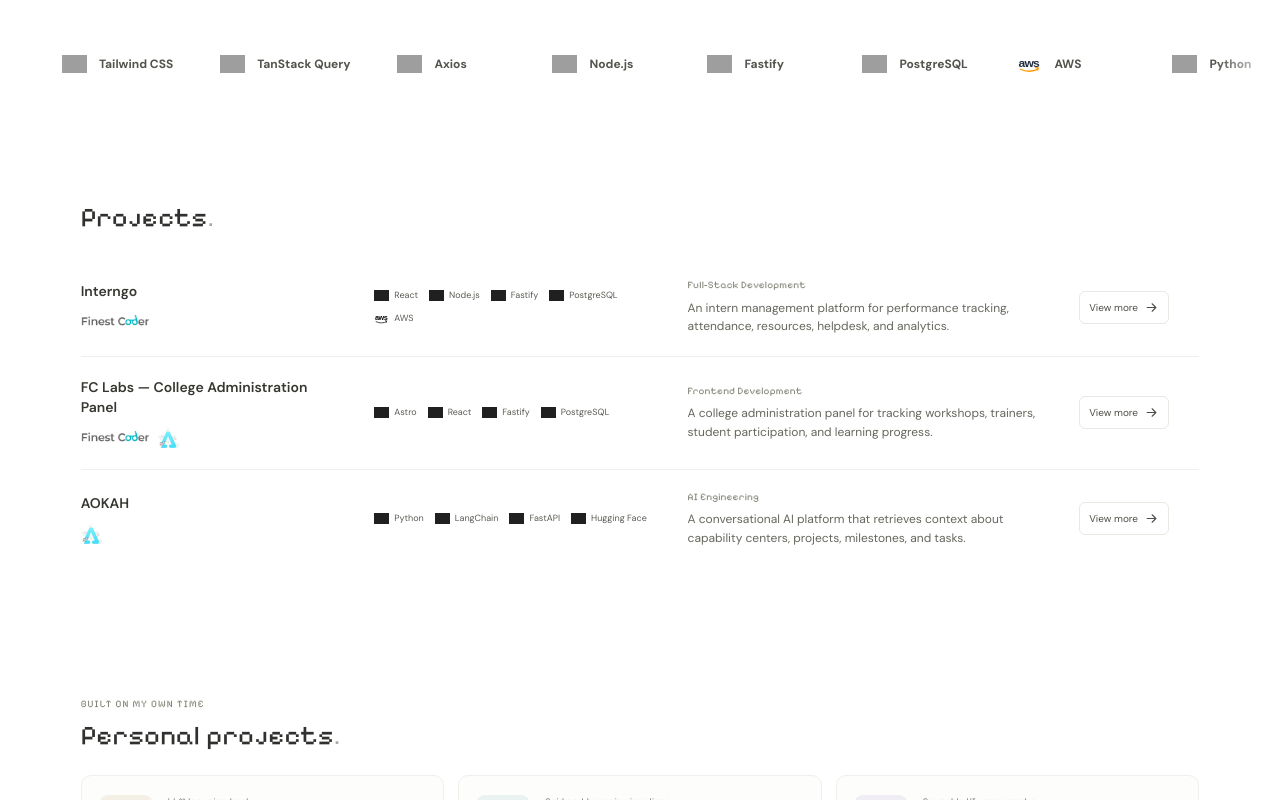
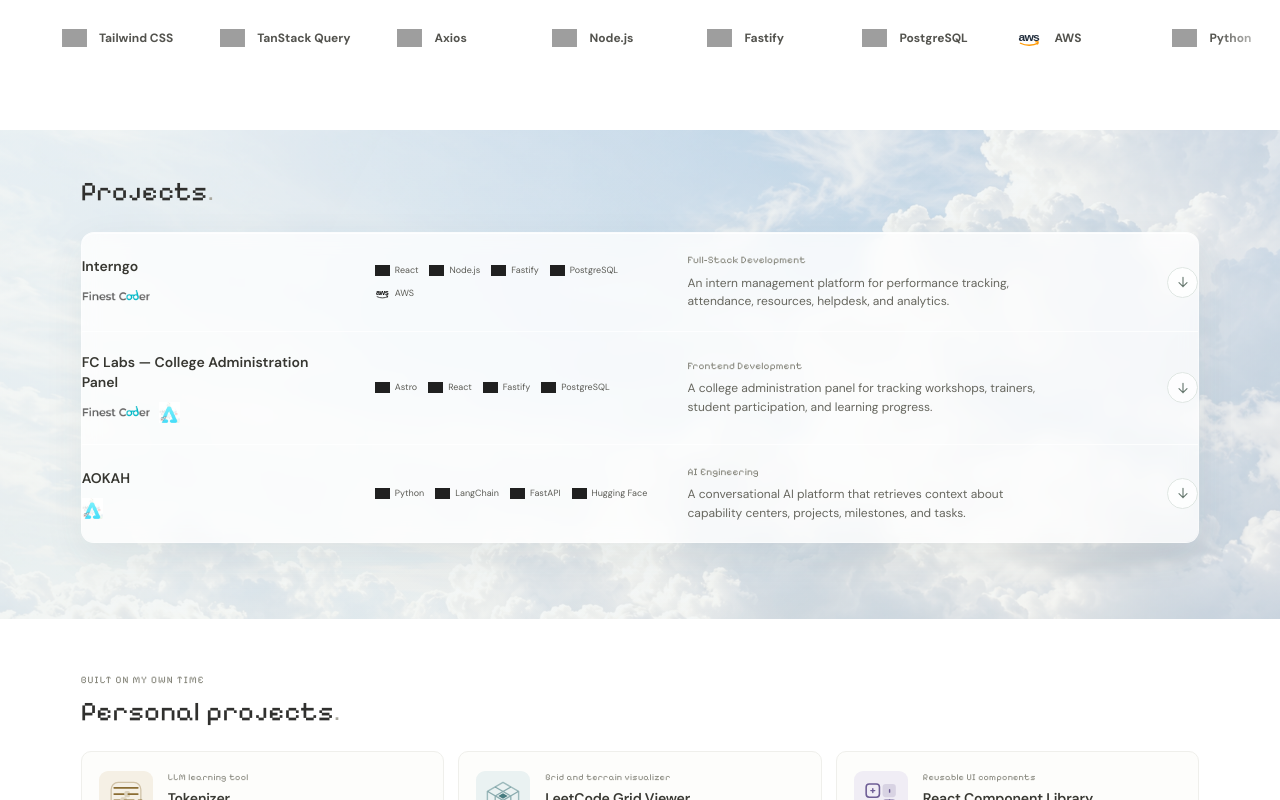
Before and after one commit to S-KishoreBabu/portfolio, a React (Vite) app: page / in a window 1280 px wide. Shown: the part 1120-1920 px from the top of the page. Built offline with nearby package versions, Linux system fonts and the light colour scheme; grey boxes are pictures that could not be loaded.

Commit message:
Add project accordion and sky backdrop

```diff
--- a/src/main.jsx
+++ b/src/main.jsx
@@ -1,4 +1,4 @@
-import React, { useEffect, useRef, useState } from 'react';
+import React, { useEffect, useState } from 'react';
 import { createRoot } from 'react-dom/client';
 import './styles.css';
 import LivingSky, { SkyControls, useLivingSky } from './sky/LivingSky.jsx';
@@ -285,14 +285,15 @@ const projects = [
 ];
 
 function ProjectSection() {
-  const [selectedProject, setSelectedProject] = useState(null);
-  const dialogRef = useRef(null);
+  const [openProject, setOpenProject] = useState(null);
 
-  useEffect(() => {
-    const dialog = dialogRef.current;
-    if (selectedProject && dialog && !dialog.open) dialog.showModal();
-    if (!selectedProject && dialog?.open) dialog.close();
-  }, [selectedProject]);
+  const toggleProject = name => setOpenProject(current => current === name ? null : name);
+  const handleProjectKeyDown = (event, name) => {
+    if (event.key === 'Enter' || event.key === ' ') {
+      event.preventDefault();
+      toggleProject(name);
+    }
+  };
 
   return (
     <section className="projects-section" aria-labelledby="projects-heading">
@@ -301,8 +302,19 @@ function ProjectSection() {
         <div className="projects-table-wrap">
           <table className="projects-table" aria-label="Projects, main technology stacks, descriptions, and details">
             <tbody>
-              {projects.map(project => (
-                <tr key={project.name}>
+              {projects.map(project => {
+                const isOpen = openProject === project.name;
+                const panelId = `project-details-${project.name.toLowerCase().replace(/[^a-z0-9]+/g, '-')}`;
+                return (
+                  <React.Fragment key={project.name}>
+                    <tr
+                      className={`project-summary-row${isOpen ? ' is-open' : ''}`}
+                      tabIndex={0}
+                      aria-expanded={isOpen}
+                      aria-controls={panelId}
+                      onClick={() => toggleProject(project.name)}
+                      onKeyDown={event => handleProjectKeyDown(event, project.name)}
+                    >
                       <td className="project-name-cell">
                         <span className="project-name">{project.name}</span>
                         <span className="project-companies" aria-label={`Worked on at ${project.companies.map(company => company.name).join(' and ')}`}>
@@ -341,44 +353,45 @@ function ProjectSection() {
                         <span className="project-description">{project.description}</span>
                       </td>
                       <td className="project-action-cell">
-                    <button type="button" className="project-view-button" onClick={() => setSelectedProject(project)}>
-                      <span>View more</span><Arrow className="project-arrow" />
-                    </button>
+                        <span className="project-toggle-indicator" aria-hidden="true"><Arrow className="project-arrow" /></span>
                       </td>
                     </tr>
+                    {isOpen && (
+                      <tr className="project-accordion-panel-row">
+                        <td colSpan={4}>
+                          <div className="project-accordion-panel" id={panelId} role="region" aria-label={`${project.name} details`}>
+                            <div className="project-accordion-overview">
+                              <span className="project-category">ABOUT THIS PROJECT</span>
+                              <p>{project.description}</p>
+                              <div className="project-accordion-companies">
+                                {project.companies.map(company => (
+                                  <img key={company.name} className={`project-company-logo project-company-logo-${company.className}`} src={company.logo} alt={company.name} title={company.name} />
                                 ))}
+                              </div>
+                            </div>
+                            <div className="project-accordion-work">
+                              <span className="project-category">WHAT I WORKED ON</span>
+                              <ul className="project-accordion-details">
+                                {project.details.map(detail => <li key={detail}>{detail}</li>)}
+                              </ul>
+                            </div>
+                            <div className="project-accordion-technologies">
+                              <span className="project-category">TECHNOLOGIES</span>
+                              <div className="project-accordion-tags">
+                                {project.technologies.map(name => <span key={name}>{name}</span>)}
+                              </div>
+                            </div>
+                          </div>
+                        </td>
+                      </tr>
+                    )}
+                  </React.Fragment>
+                );
+              })}
             </tbody>
           </table>
         </div>
       </div>
-
-      <dialog
-        className="project-dialog"
-        ref={dialogRef}
-        aria-labelledby="project-dialog-title"
-        onClose={() => setSelectedProject(null)}
-        onClick={event => { if (event.target === dialogRef.current) dialogRef.current.close(); }}
-      >
-        {selectedProject && (
-          <div className="project-dialog-content">
-            <button className="project-dialog-close" type="button" aria-label="Close project details" onClick={() => setSelectedProject(null)}>×</button>
-            <span className="project-dialog-category pixel">{selectedProject.category}</span>
-            <h3 id="project-dialog-title">{selectedProject.name}</h3>
-            <div className="project-dialog-companies">
-              {selectedProject.companies.map(company => (
-                <img key={company.name} className={`project-company-logo project-company-logo-${company.className}`} src={company.logo} alt={company.name} />
-              ))}
-            </div>
-            <p className="project-dialog-description">{selectedProject.description}</p>
-            <ul className="project-detail-list">
-              {selectedProject.details.map(detail => <li key={detail}>{detail}</li>)}
-            </ul>
-            <div className="project-tech-list" aria-label="Technologies used">
-              {selectedProject.technologies.map(technology => <span key={technology}>{technology}</span>)}
-            </div>
-          </div>
-        )}
-      </dialog>
     </section>
   );
 }
--- a/src/styles.css
+++ b/src/styles.css
@@ -424,7 +424,7 @@ a.hello-button { text-decoration: none; }
 /* Projects table */
 .projects-section {
   padding: 46px 6.3% 76px;
-  background: #fff;
+  background: linear-gradient(118deg, #edf2f1a8, #eef2f3a6), url('/assets/sky-day.png') center 48% / cover no-repeat;
 }
 .projects-inner { max-width: 1322px; margin: 0 auto; }
 .projects-inner > h2 {
@@ -434,7 +434,7 @@ a.hello-button { text-decoration: none; }
   letter-spacing: .5px;
 }
 .projects-inner > h2 span { color: #aaa99f; }
-.projects-table-wrap { width: 100%; overflow-x: auto; }
+.projects-table-wrap { width: 100%; overflow-x: auto; border: 1px solid #ffffffd4; border-radius: 13px; background: #ffffff38; box-shadow: 0 14px 42px #33414a12, 0 1px 0 #ffffffbf inset; backdrop-filter: blur(9px); }
 .projects-table {
   width: 100%;
   border-collapse: collapse;
@@ -447,11 +447,14 @@ a.hello-button { text-decoration: none; }
 .projects-table td:last-child { width: 12%; padding-right: 0; }
 .projects-table td {
   padding: 20px 14px;
-  border-bottom: 1px solid #eeeeea;
+  border-bottom: 1px solid #ffffffc7;
   vertical-align: middle;
 }
 .projects-table tbody tr { transition: background-color .2s ease; }
-.projects-table tbody tr:hover { background: #fafaf8; }
+.projects-table tbody tr.project-summary-row { background: #ffffffb8; cursor: pointer; }
+.projects-table tbody tr.project-summary-row:hover,
+.projects-table tbody tr.project-summary-row.is-open { background: #fffffff0; }
+.projects-table tbody tr.project-summary-row:focus-visible { outline: 2px solid #71897c; outline-offset: -3px; }
 .projects-table tbody tr:last-child td { border-bottom: 0; }
 .project-name-cell { min-width: 0; }
 .project-name {
@@ -480,68 +483,20 @@ a.hello-button { text-decoration: none; }
   letter-spacing: .25px;
 }
 .project-description { display: block; color: #66665e; font-size: 12px; }
-.project-view-button {
-  display: inline-flex;
-  align-items: center;
-  justify-content: space-between;
-  gap: 6px;
-  min-width: 88px;
-  padding: 8px 9px;
-  border: 1px solid #e9e9e3;
-  border-radius: 6px;
-  background: #fff;
-  color: #4f4f49;
-  font-size: 10px;
-  cursor: pointer;
-  transition: border-color .2s, background .2s;
-}
-.project-view-button:hover { border-color: #d5d5ce; background: #f9f9f6; }
-.project-arrow { width: 15px; height: 15px; }
-
-dialog.project-dialog {
-  position: fixed;
-  width: min(600px, calc(100vw - 32px));
-  max-width: none;
-  max-height: min(82vh, 760px);
-  margin: auto;
-  padding: 0;
-  overflow: auto;
-  border: 1px solid #eeeee9;
-  border-radius: 12px;
-  background: #fff;
-  color: #30302e;
-  box-shadow: 0 22px 80px #25251f26;
-}
-dialog.project-dialog::backdrop { background: #25251f52; backdrop-filter: blur(5px); }
-.project-dialog-content { position: relative; padding: 34px 38px 36px; }
-.project-dialog-close {
-  position: absolute;
-  top: 14px;
-  right: 16px;
-  width: 32px;
-  height: 32px;
-  border: 1px solid #e9e9e3;
-  border-radius: 50%;
-  background: #fff;
-  color: #5a5a53;
-  font-size: 22px;
-  line-height: 1;
-  cursor: pointer;
-}
-.project-dialog-category { color: #85857a; font-size: 10px; }
-.project-dialog-content h3 {
-  max-width: 475px;
-  margin: 8px 38px 10px 0;
-  color: #30302e;
-  font: 550 clamp(22px, 4vw, 30px)/1.2 'Inter', sans-serif;
-  letter-spacing: -.8px;
-}
-.project-dialog-companies { margin: 0 0 17px; }
-.project-dialog-description { margin: 0 0 18px; color: #62625f; font-size: 13px; line-height: 1.7; }
-.project-detail-list { display: grid; gap: 10px; margin: 0; padding-left: 19px; color: #55554f; font-size: 12px; line-height: 1.7; }
-.project-detail-list li::marker { color: #aaa99f; }
-.project-tech-list { display: flex; flex-wrap: wrap; gap: 7px; margin-top: 23px; }
-.project-tech-list span { padding: 6px 9px; border: 1px solid #edede7; border-radius: 5px; background: #fafaf8; color: #696960; font-size: 10px; }
+.project-toggle-indicator { display: grid; width: 31px; height: 31px; margin-left: auto; place-items: center; border: 1px solid #dfe6e2; border-radius: 50%; background: #ffffffbf; color: #65766d; transition: transform .25s, background-color .25s; }
+.project-toggle-indicator .project-arrow { width: 16px; height: 16px; transform: rotate(90deg); transition: transform .25s; }
+.project-summary-row.is-open .project-toggle-indicator { background: #eaf0ec; }
+.project-summary-row.is-open .project-toggle-indicator .project-arrow { transform: rotate(-90deg); }
+.project-accordion-panel-row td { width: 100% !important; padding: 0; border-bottom: 1px solid #ffffffc7; background: #ffffffe0; }
+.project-accordion-panel { display: grid; grid-template-columns: minmax(180px, .8fr) minmax(0, 1.6fr); gap: 18px 34px; padding: 23px 28px 26px; animation: project-panel-in .24s ease both; }
+.project-accordion-overview p { margin: 0; color: #595f5b; font-size: 12px; line-height: 1.7; }
+.project-accordion-companies { display: flex; align-items: center; gap: 12px; margin-top: 15px; }
+.project-accordion-details { display: grid; gap: 7px; margin: 0; padding-left: 17px; color: #595f5b; font-size: 11px; line-height: 1.6; }
+.project-accordion-details li::marker { color: #9b815c; }
+.project-accordion-technologies { grid-column: 1 / -1; padding-top: 14px; border-top: 1px solid #dce4dfb8; }
+.project-accordion-tags { display: flex; flex-wrap: wrap; gap: 7px; }
+.project-accordion-tags span { padding: 5px 9px; border: 1px solid #dfe6e2b8; border-radius: 999px; background: #ffffffb8; color: #56635b; font-size: 10px; }
+@keyframes project-panel-in { from { opacity: 0; transform: translateY(-5px); } to { opacity: 1; transform: translateY(0); } }
 
 @media (max-width: 760px) {
   .projects-section { padding: 34px 7% 54px; }
@@ -562,8 +517,10 @@ dialog.project-dialog::backdrop { background: #25251f52; backdrop-filter: blur(5
   .projects-table td.project-action-cell { grid-column: 2; grid-row: 1; }
   .projects-table td.project-stack-cell { grid-column: 1 / -1; grid-row: 2; }
   .projects-table td.project-description-cell { grid-column: 1 / -1; grid-row: 3; }
-  .project-view-button { min-width: 80px; }
-  .project-dialog-content { padding: 30px 23px 27px; }
+  .projects-table tbody tr.project-accordion-panel-row { display: block; padding: 0; }
+  .projects-table tbody tr.project-accordion-panel-row td { display: block; }
+  .project-accordion-panel { grid-template-columns: 1fr; gap: 18px; padding: 19px 17px 22px; }
+  .project-accordion-technologies { grid-column: auto; }
 }
 
 /* Independent tools and experiments */
@@ -741,3 +698,16 @@ dialog.project-dialog::backdrop { background: #25251f52; backdrop-filter: blur(5
 .cv-download-button:hover { background: #ffffffba; transform: translateY(-1px); }
 .cv-download-button:focus-visible { outline: 3px solid #65796d; outline-offset: 3px; }
 .cv-download-button svg { width: 17px; height: 17px; fill: none; stroke: currentColor; stroke-width: 1.5; stroke-linecap: round; stroke-linejoin: round; }
+
+/* Slightly shorter opening hero. */
+.sky-page,
+.page-shell { min-height: 68svh; }
+.hero { padding-top: 50px; padding-bottom: 52px; }
+
+@media (max-width: 760px) {
+  .hero { gap: 64px; padding: 42px 0 60px; }
+}
+
+@media (max-width: 380px) {
+  .hero { gap: 54px; }
+}
```
Lines whose indentation alone changed are shown as unchanged.
